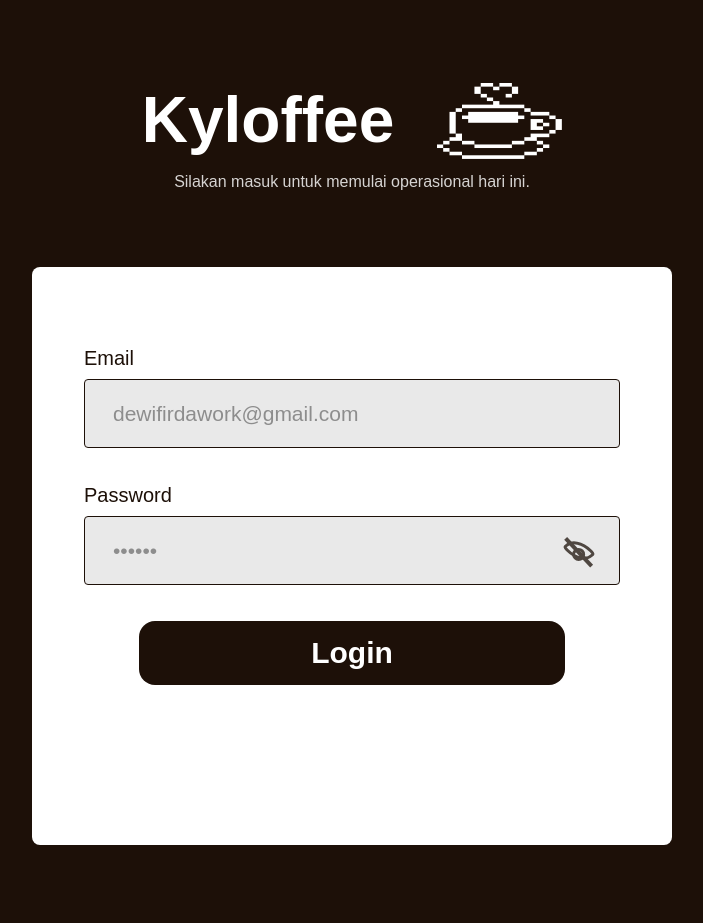
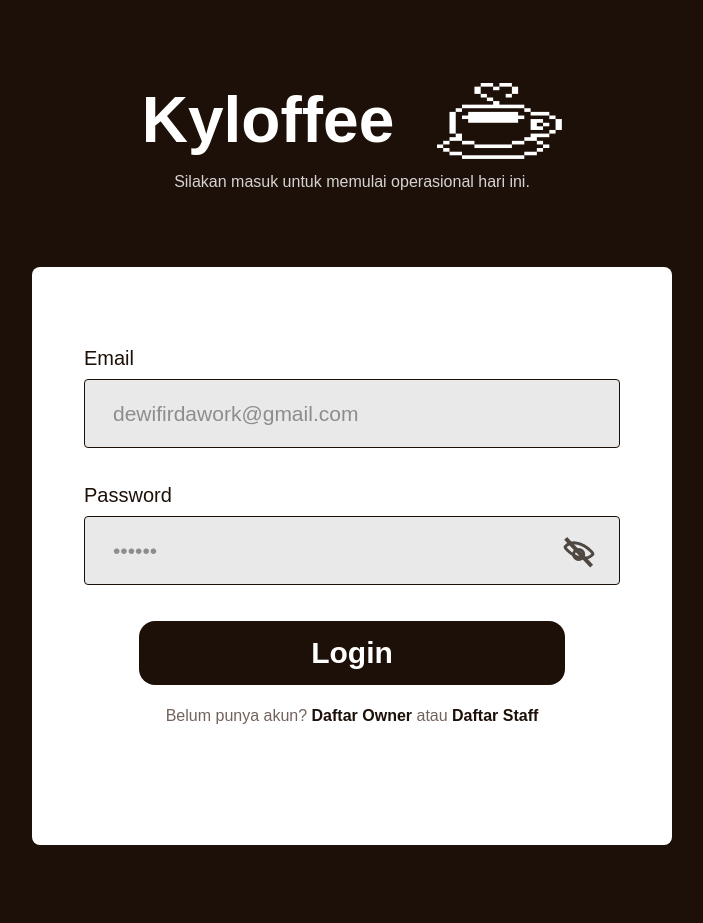
Before and after one commit to dfirdaa/PA_Kyloffee, a Flask app: page /login in a window 1280 px wide. Shown: the whole page, without its empty margins (288-991 px from the left). Run offline with Flask 3, Linux system fonts and the light colour scheme.

Commit message:
Add registration links to login page for owner and staff

```diff
--- a/PA_KYLOFFEE/KYLOFFEE/templates/login.html
+++ b/PA_KYLOFFEE/KYLOFFEE/templates/login.html
@@ -40,6 +40,13 @@
 
                 <button type="submit" class="auth-button">Login</button>
             </form>
+
+            <p class="auth-switch auth-switch--login">
+                Belum punya akun?
+                <a href="{{ url_for('register_owner') }}">Daftar Owner</a>
+                atau
+                <a href="{{ url_for('register_staff') }}">Daftar Staff</a>
+            </p>
         </section>
     </section>
 </main>
```
